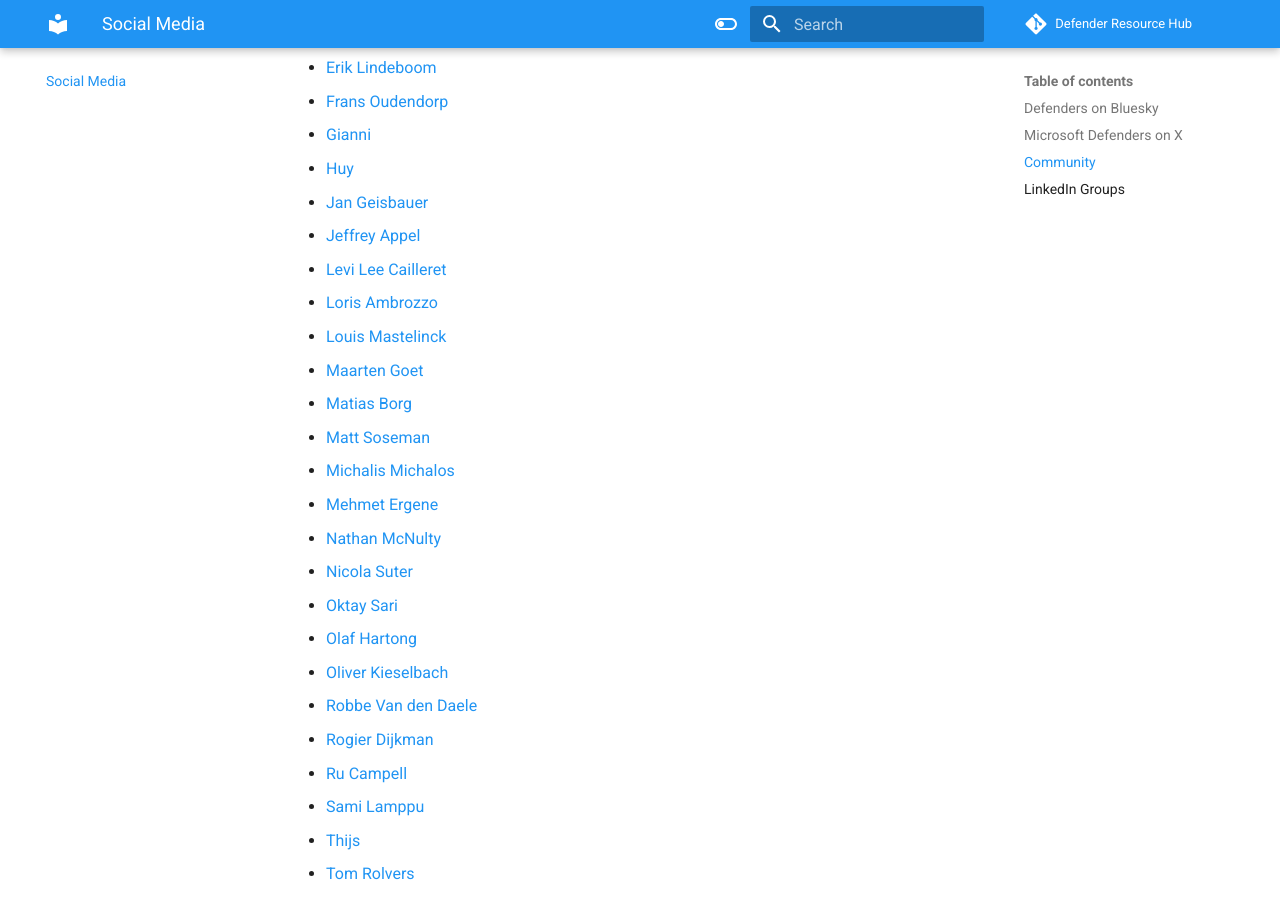
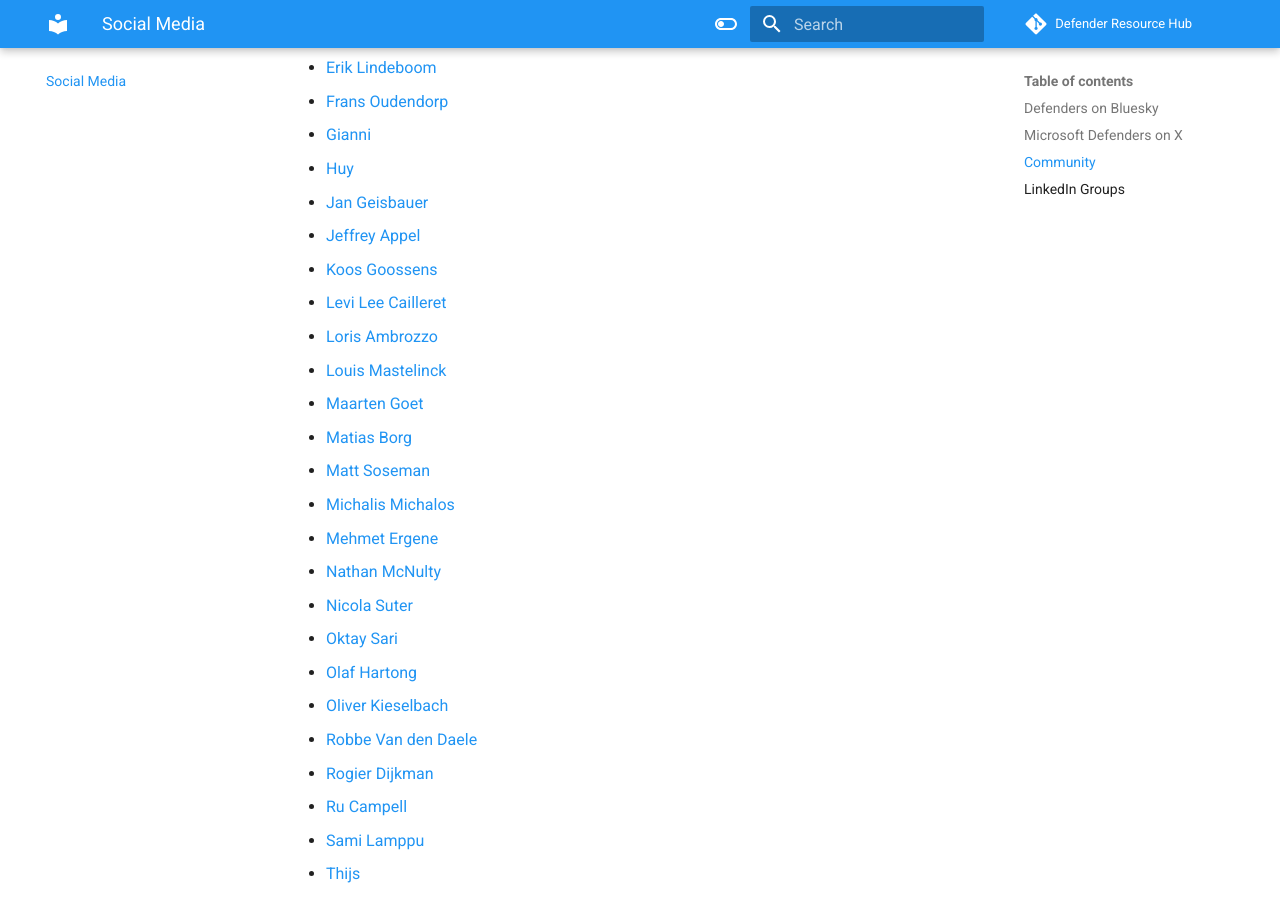
Before and after one commit to alexverboon/DefenderResourceHub, an MkDocs documentation site: the page built from docs/social.md, in a window 1280 px wide and 900 px high, scrolled down 2573 px. Built offline with MkDocs 1.6.1 and Material for MkDocs 9.7.7, drawn with Linux system fonts in a browser that asks for light colours; comment, search, counter and statistics services are not loaded.

Commit message:
added Koos

```diff
--- a/docs/social.md
+++ b/docs/social.md
@@ -80,6 +80,7 @@
 - [Huy](https://twitter.com/DebugPrivilege)
 - [Jan Geisbauer](https://twitter.com/janvonkirchheim)
 - [Jeffrey Appel](https://twitter.com/JeffreyAppel7)
+- [Koos Goossens](https://www.linkedin.com/in/koos-goossens/)
 - [Levi Lee Cailleret](https://www.linkedin.com/in/levi-lee-cailleret/)
 - [Loris Ambrozzo](https://x.com/LorisAmbrozzo)
 - [Louis Mastelinck](https://x.com/LouisMastelinck)
```
